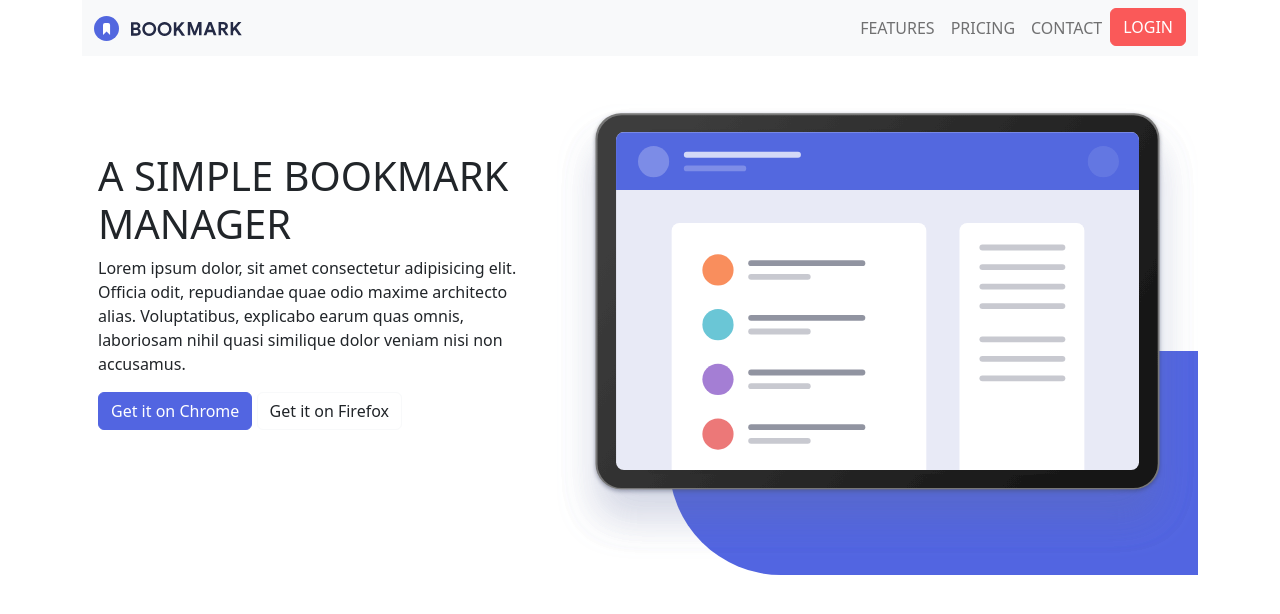
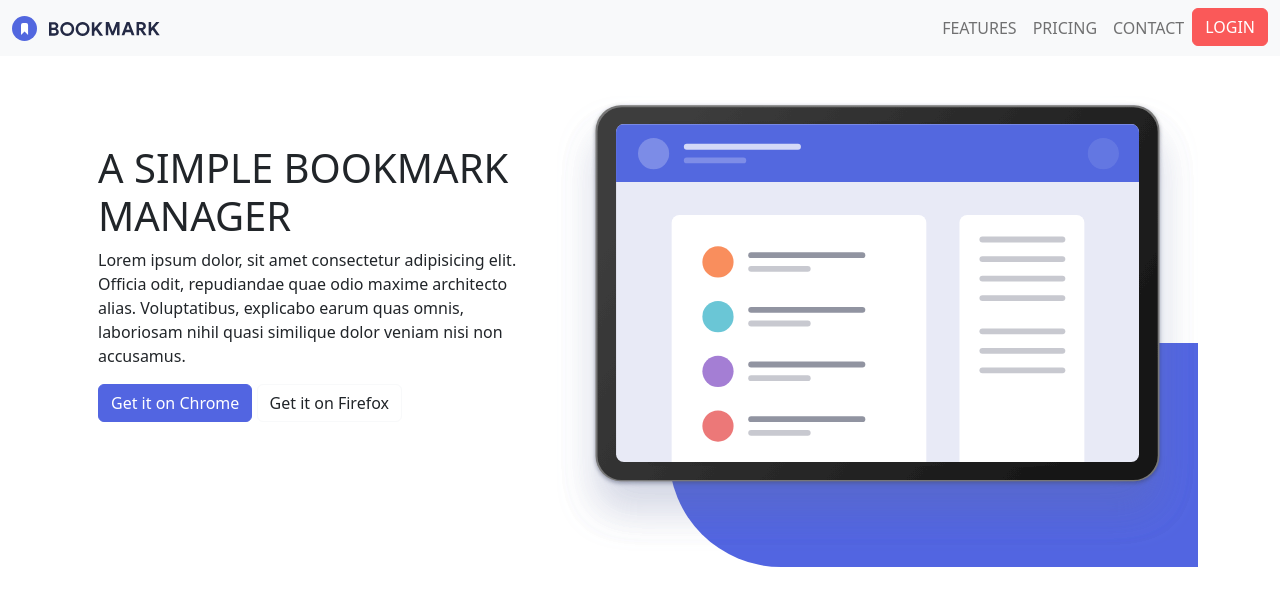
Before and after one commit to EricMorancho/Sprint-2, a website: page Nivell-1.1/index.html in a window 1280 px wide. Drawn offline with nearby package versions, Linux system fonts and the light colour scheme.

Commit message:
añadido fixed-top y margins a la navbar

```diff
--- a/Nivell-1.1/index.html
+++ b/Nivell-1.1/index.html
@@ -10,7 +10,7 @@
 </head>
 <body>
   <div class="container mb-5">
-    <nav class="navbar navbar-expand-lg navbar-light bg-light">
+    <nav class="navbar navbar-expand-lg navbar-light bg-light fixed-top">
         <div class="container-fluid">
           <a class="navbar-brand" href="#"><img src="./Imagenes/logo-bookmark.svg" alt=""></a>
           <button class="navbar-toggler" type="button" data-bs-toggle="collapse" data-bs-target="#navbarNav" aria-controls="navbarNav" aria-expanded="false" aria-label="Toggle navigation">
@@ -37,7 +37,7 @@
     </div>
 
       <div class="container d-flex">
-        <div class="row">
+        <div class="row mt-5">
           <div class="col-12 col-lg-5 mt-5 order-2 order-lg-1">
             <div class="text-center text-lg-start ms-lg-3">
               <h1>A SIMPLE BOOKMARK MANAGER</h1>
```
Also changed, not shown: Nivell-1.2/index.html (+2 -2 lines).
